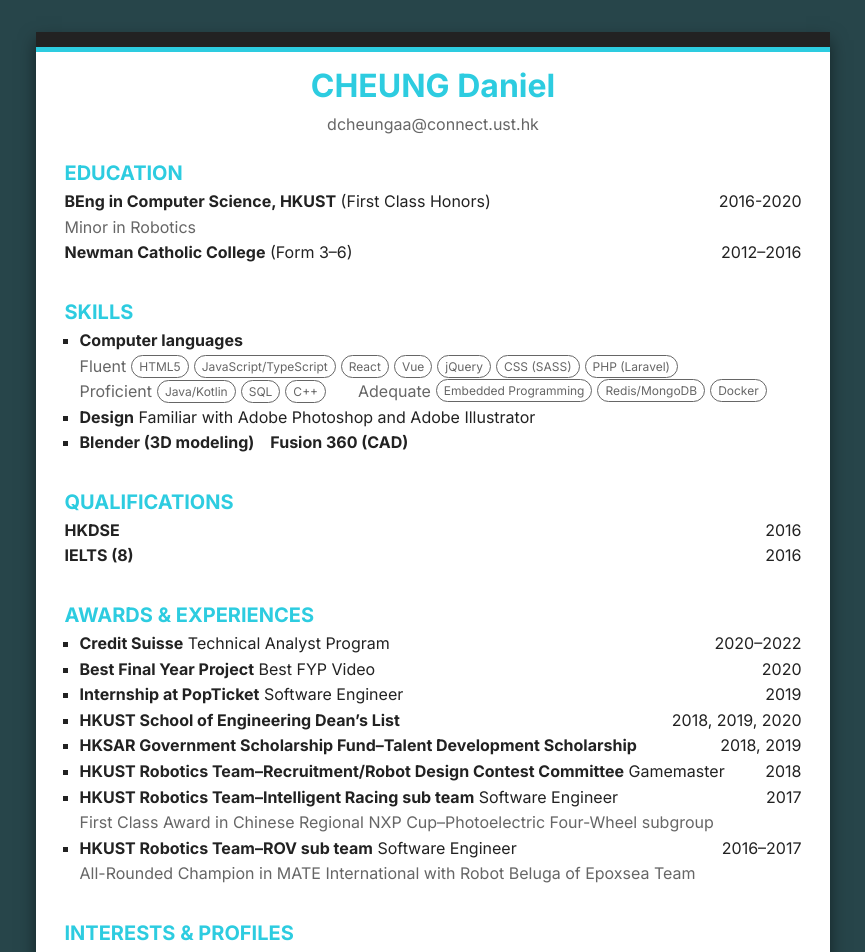
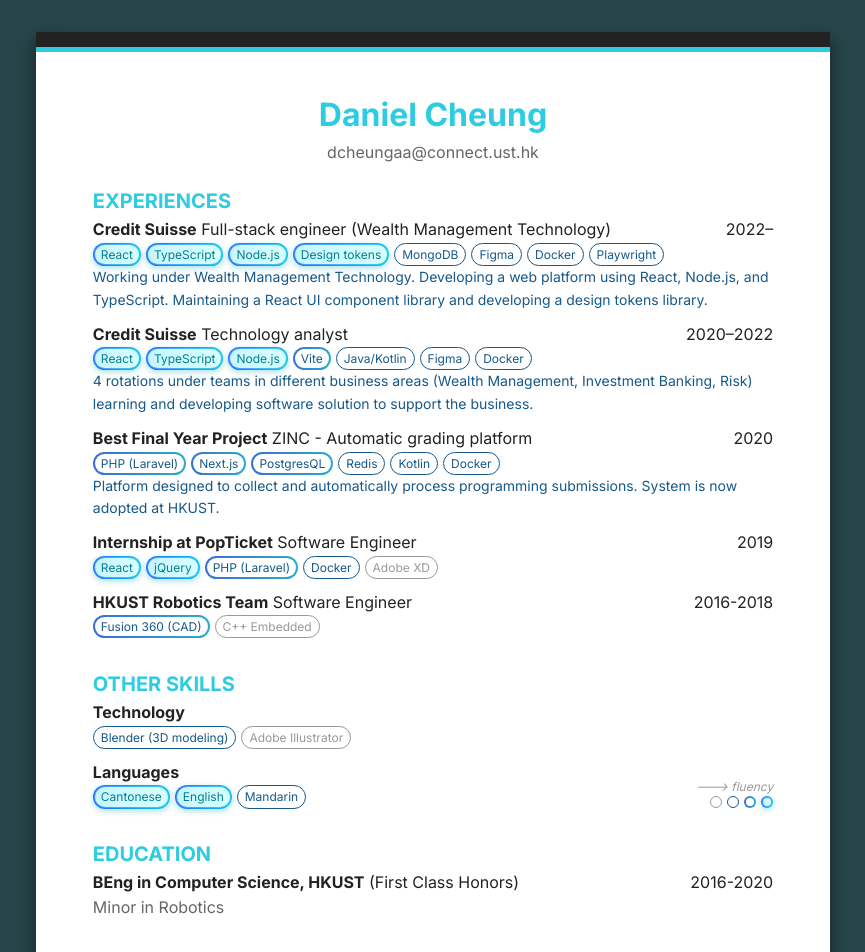
Before and after one commit to danvim/cv, a React (Vite) app: page / in a window 1280 px wide. Shown: the top 952 px of the page, without its empty margins (207-1072 px from the left). Built offline with nearby package versions, Linux system fonts and the light colour scheme.

Commit message:
Update CV 2023

```diff
--- a/src/App.tsx
+++ b/src/App.tsx
@@ -1,22 +1,174 @@
 import { A4 } from "./components/A4";
 import { Heading } from "./components/Heading";
 import { Box } from "./components/Box";
-import { Text } from "./components/Text";
+import { Desc, Text } from "./components/Text";
 import { Section } from "./components/Section";
 import { Entry } from "./components/Entry";
-import { Tag } from "./components/Tag";
-import { FC } from "react";
+import {
+  Label,
+  Legend,
+  LesserTag,
+  NiceTag,
+  PerfectTag,
+  Tag,
+} from "./components/Tag";
+import React, { FC } from "react";
+import { LI, UL } from "./components/LI";
+import identityImg from "./identity.png";
+import { Logo } from "./components/Logo";
 
 const App: FC = () => (
   <A4>
     <Box column centerItems style={{ marginBottom: 20 }}>
-      <Heading>CHEUNG Daniel</Heading>
+      <Heading>Daniel Cheung</Heading>
       <Box gap={32}>
         <Text size={16} color="#666">
           dcheungaa@connect.ust.hk
         </Text>
       </Box>
     </Box>
+
+    <Section title="Experiences">
+      <UL>
+        <LI>
+          <Box column>
+            <Entry dated="2022–">
+              <Text>
+                <strong>Credit Suisse</strong> Full-stack engineer (Wealth
+                Management Technology)
+              </Text>
+            </Entry>
+            <Box gap={5}>
+              <PerfectTag>React</PerfectTag>
+              <PerfectTag>TypeScript</PerfectTag>
+              <PerfectTag>Node.js</PerfectTag>
+              <PerfectTag>Design tokens</PerfectTag>
+              <Tag>MongoDB</Tag>
+              <Tag>Figma</Tag>
+              <Tag>Docker</Tag>
+              <Tag>Playwright</Tag>
+            </Box>
+            <Desc>
+              Working under Wealth Management Technology. Developing a web
+              platform using React, Node.js, and TypeScript. Maintaining a React
+              UI component library and developing a design tokens library.
+            </Desc>
+          </Box>
+        </LI>
+        <LI>
+          <Box column>
+            <Entry dated="2020–2022">
+              <Text>
+                <strong>Credit Suisse</strong> Technology analyst
+              </Text>
+            </Entry>
+            <Box gap={5}>
+              <PerfectTag>React</PerfectTag>
+              <PerfectTag>TypeScript</PerfectTag>
+              <PerfectTag>Node.js</PerfectTag>
+              <NiceTag>Vite</NiceTag>
+              <Tag>Java/Kotlin</Tag>
+              <Tag>Figma</Tag>
+              <Tag>Docker</Tag>
+            </Box>
+            <Desc>
+              4 rotations under teams in different business areas (Wealth
+              Management, Investment Banking, Risk) learning and developing
+              software solution to support the business.
+            </Desc>
+          </Box>
+        </LI>
+        <LI>
+          <Box column>
+            <Entry dated="2020">
+              <Text>
+                <strong>Best Final Year Project</strong> ZINC - Automatic
+                grading platform
+              </Text>
+            </Entry>
+            <Box gap={5}>
+              <NiceTag>PHP (Laravel)</NiceTag>
+              <NiceTag>Next.js</NiceTag>
+              <NiceTag>PostgresQL</NiceTag>
+              <Tag>Redis</Tag>
+              <Tag>Kotlin</Tag>
+              <Tag>Docker</Tag>
+            </Box>
+            <Desc>
+              Platform designed to collect and automatically process programming
+              submissions. System is now adopted at HKUST.
+            </Desc>
+          </Box>
+        </LI>
+        <LI>
+          <Entry dated="2019">
+            <Box column>
+              <Text>
+                <strong>Internship at PopTicket</strong> Software Engineer
+              </Text>
+              <Box gap={5}>
+                <PerfectTag>React</PerfectTag>
+                <PerfectTag>jQuery</PerfectTag>
+                <NiceTag>PHP (Laravel)</NiceTag>
+                <Tag>Docker</Tag>
+                <LesserTag>Adobe XD</LesserTag>
+              </Box>
+            </Box>
+          </Entry>
+        </LI>
+        <LI>
+          <Entry dated="2016-2018">
+            <Box column>
+              <Text>
+                <strong>HKUST Robotics Team</strong> Software Engineer
+              </Text>
+              <Box gap={5}>
+                <NiceTag>Fusion 360 (CAD)</NiceTag>
+                <LesserTag>C++ Embedded</LesserTag>
+              </Box>
+            </Box>
+          </Entry>
+        </LI>
+      </UL>
+    </Section>
+
+    <Section title="Other skills">
+      <UL>
+        <LI>
+          <strong>Technology</strong>
+          <Box gap={5}>
+            <Tag>Blender (3D modeling)</Tag>
+            <LesserTag>Adobe Illustrator</LesserTag>
+          </Box>
+        </LI>
+        <LI>
+          <Box column>
+            <strong>Languages</strong>
+            <Text>
+              <Box gap={5}>
+                <PerfectTag>Cantonese</PerfectTag>
+                <PerfectTag>English</PerfectTag>
+                <Tag>Mandarin</Tag>
+              </Box>
+            </Text>
+          </Box>
+        </LI>
+      </UL>
+
+      <Box
+        column
+        style={{ alignItems: "end", justifyContent: "end", marginTop: "-2em" }}
+      >
+        <Label>🡒 fluency</Label>
+        <Box centerItems gap={5}>
+          <Legend $styleName="lesserStyle" />
+          <Legend $styleName="normalStyle" />
+          <Legend $styleName="niceStyle" />
+          <Legend $styleName="perfectStyle" />
+        </Box>
+      </Box>
+    </Section>
+
     <Section title="Education">
       <Entry dated="2016-2020">
         <Box column>
@@ -27,179 +179,27 @@
           <Text color="#666">Minor in Robotics</Text>
         </Box>
       </Entry>
-      <Entry dated="2012–2016">
-        <strong>Newman Catholic College</strong> (Form 3–6)
-      </Entry>
-    </Section>
-    <Section title="Skills">
-      <ul>
-        <li>
-          <Box column>
-            <strong>Computer languages</strong>
-            <Text color="#666">
-              <Box centerItems gap={5}>
-                Fluent
-                <Box gap={5}>
-                  <Tag>HTML5</Tag>
-                  <Tag>JavaScript/TypeScript</Tag>
-                  <Tag>React</Tag>
-                  <Tag>Vue</Tag>
-                  <Tag>jQuery</Tag>
-                  <Tag>CSS (SASS)</Tag>
-                  <Tag>PHP (Laravel)</Tag>
-                </Box>
-              </Box>
-            </Text>
-            <Text color="#666">
-              <Box centerItems gap={32}>
-                <Box centerItems gap={5}>
-                  Proficient
-                  <Box gap={5}>
-                    <Tag>Java/Kotlin</Tag>
-                    <Tag>SQL</Tag>
-                    <Tag>C++</Tag>
-                  </Box>
-                </Box>
-                <Box gap={5}>
-                  Adequate
-                  <Box gap={5}>
-                    <Tag>Embedded Programming</Tag>
-                    <Tag>Redis/MongoDB</Tag>
-                    <Tag>Docker</Tag>
-                  </Box>
-                </Box>
-              </Box>
-            </Text>
-          </Box>
-        </li>
-        <li>
-          <strong>Design</strong>{" "}
-          <span>Familiar with Adobe Photoshop and Adobe Illustrator </span>
-        </li>
-        <li>
-          <Box gap={16}>
-            <strong>Blender (3D modeling)</strong>
-            <strong>Fusion 360 (CAD)</strong>
-          </Box>
-        </li>
-      </ul>
     </Section>
 
-    <Section title="Qualifications">
-      <Entry dated="2016">
-        <strong>HKDSE</strong>
-      </Entry>
-      <Entry dated="2016">
-        <strong>IELTS (8)</strong>
-      </Entry>
-    </Section>
-
-    <Section title="Awards & Experiences">
-      <ul>
-        <li>
-          <Entry dated="2020–2022">
-            <strong>Credit Suisse</strong> Technical Analyst Program
-          </Entry>
-        </li>
-        <li>
-          <Entry dated="2020">
-            <strong>Best Final Year Project</strong> Best FYP Video
-          </Entry>
-        </li>
-        <li>
-          <Entry dated="2019">
-            <strong>Internship at PopTicket</strong> Software Engineer
-          </Entry>
-        </li>
-        <li>
-          <Entry dated="2018, 2019, 2020">
-            <strong>HKUST School of Engineering Dean’s List</strong>
-          </Entry>
-        </li>
-        <li>
-          <Entry dated="2018, 2019">
-            <strong>
-              HKSAR Government Scholarship Fund–Talent Development Scholarship
-            </strong>
-          </Entry>
-        </li>
-        <li>
-          <Entry dated="2018">
-            <strong>
-              HKUST Robotics Team–Recruitment/Robot Design Contest Committee
-            </strong>{" "}
-            Gamemaster
-          </Entry>
-        </li>
-        <li>
-          <Entry dated="2017">
-            <Box column>
-              <Text>
-                <strong>HKUST Robotics Team–Intelligent Racing sub team</strong>{" "}
-                Software Engineer
-              </Text>
-              <Text color="#666">
-                First Class Award in Chinese Regional NXP Cup–Photoelectric
-                Four-Wheel subgroup
-              </Text>
-            </Box>
-          </Entry>
-        </li>
-        <li>
-          <Entry dated="2016–2017">
-            <Box column>
-              <Text>
-                <strong>HKUST Robotics Team–ROV sub team</strong> Software
-                Engineer
-              </Text>
-              <Text color="#666">
-                All-Rounded Champion in MATE International with Robot Beluga of
-                Epoxsea Team
-              </Text>
-            </Box>
-          </Entry>
-        </li>
-      </ul>
-    </Section>
-
-    <Section title="Interests & Profiles">
+    <Section title="Profiles">
       <div>
-        <strong style={{ width: 150, display: "inline-block" }}>
-          Languages
-        </strong>
-        <span>Fluent in Cantonese, English, and Mandarin</span>
-      </div>
-      <div>
-        <strong style={{ width: 150, display: "inline-block" }}>
-          Programming
-        </strong>
-        <div style={{ paddingLeft: 25 }}>
-          <div>
-            <strong style={{ width: 250, display: "inline-block" }}>
-              StackOverflow profile
+        <strong style={{ width: 200, display: "inline-block" }}>
+          StackOverflow
         </strong>
         <a href="https://stackoverflow.com/users/1993909/daniel-cheung">
           https://stackoverflow.com/users/1993909/daniel-cheung
         </a>
       </div>
       <div>
-            <strong style={{ width: 250, display: "inline-block" }}>
-              GitHub personal page ∙ profile
+        <strong style={{ width: 200, display: "inline-block" }}>
+          GitHub page ∙ profile
         </strong>
         <a href="https://danvim.github.io">https://danvim.github.io</a>
         {" ∙ "}
         <a href="https://github.com/danvim/">https://github.com/danvim/</a>
       </div>
-        </div>
-      </div>
       <div>
-        <strong style={{ width: 150, display: "inline-block" }}>
-          Other interests
-        </strong>
-        <span>Calligraphy, Science, Graphic Design, Drawing</span>
-      </div>
-      <div>
-        <strong style={{ width: 150, display: "inline-block" }}>
+        <strong style={{ width: 200, display: "inline-block" }}>
           LinkedIn
         </strong>
         <a href="https://www.linkedin.com/in/-daniel-cheung/">
@@ -207,6 +207,8 @@
         </a>
       </div>
     </Section>
+
+    <Logo src={identityImg} />
   </A4>
 );
 
--- a/src/components/A4.tsx
+++ b/src/components/A4.tsx
@@ -1,4 +1,4 @@
-import styled from 'styled-components'
+import styled from "styled-components";
 
 export const A4 = styled.div`
   position: relative;
@@ -6,28 +6,29 @@
   width: 210mm;
   height: 297mm;
   overflow: hidden;
-  padding: 0.75cm;
+  padding: 1.5cm;
   background: #fff;
 
   @media screen {
     box-shadow: 0 8px 16px rgba(0, 0, 0, 0.5);
   }
 
-  &::before, &::after {
-    content: '';
+  &::before,
+  &::after {
+    content: "";
     position: absolute;
-    top:0;
-    left:0;
-    right:0;
+    top: 0;
+    left: 0;
+    right: 0;
   }
 
   &::before {
     height: 20px;
-    background-color: #2dcce0
+    background-color: #2dcce0;
   }
 
   &::after {
     height: 15px;
-    background-color: #222
+    background-color: #222;
   }
-`
+`;
--- /dev/null
+++ b/src/components/LI.ts
@@ -0,0 +1,13 @@
+import styled from "styled-components";
+
+export const UL = styled.ul`
+  padding: 0;
+`;
+
+export const LI = styled.li`
+  list-style: none;
+
+  &:not(&:last-of-type) {
+    margin-bottom: 8pt;
+  }
+`;
--- /dev/null
+++ b/src/components/Logo.ts
@@ -0,0 +1,9 @@
+import styled from "styled-components";
+
+export const Logo = styled.img`
+  width: 2cm;
+  border-radius: 1cm;
+  position: absolute;
+  bottom: 1cm;
+  right: 1cm;
+`;
--- a/src/components/Section.tsx
+++ b/src/components/Section.tsx
@@ -1,21 +1,26 @@
-import styled from 'styled-components'
-import { ReactNode } from 'react'
-import { Heading } from './Heading'
+import styled from "styled-components";
+import { ReactNode } from "react";
+import { Heading } from "./Heading";
 
 interface SectionProps {
-  title: string
-  children: ReactNode
+  title: string;
+  children: ReactNode;
 }
 
-export const Section = styled.section.attrs<SectionProps>(({ title, children }) => ({
-  children: (
-    <>
-      <Heading size={20} upper>{title}</Heading>
-      {children}
-    </>
-  )
-}))`
+export const Section = styled.section.attrs<SectionProps>(
+  ({ title, children }) => ({
+    title: undefined,
+    children: (
+      <>
+        <Heading size={20} upper>
+          {title}
+        </Heading>
+        {children}
+      </>
+    ),
+  }),
+)`
   &:not(:last-child) {
     margin-bottom: 30px;
   }
-`
+`;
--- a/src/components/Tag.tsx
+++ b/src/components/Tag.tsx
@@ -1,10 +1,103 @@
-import styled from 'styled-components'
+import styled, { css } from "styled-components";
 
-export const Tag = styled.div`
+const lesserStyle = css`
+  --border-width: 1px;
+  border: 1px solid #999;
+  color: #999;
+`;
+
+const normalStyle = css`
+  --border-width: 1px;
+  border: 1px solid #16598a;
+  color: #16598a;
+`;
+
+const niceStyle = css`
+  --border-width: 2px;
+  background-image: linear-gradient(90deg, #396ed6 0%, #2caec6 100%);
+  background-size: calc(100% + calc(var(--border-width) * 4));
+  background-position: center;
+  border: 2px solid transparent;
+  color: #16598a;
+  position: relative;
+  z-index: 0;
+
+  &::before {
+    content: "";
+    display: block;
+    position: absolute;
+    top: 0;
+    left: 0;
+    right: 0;
+    bottom: 0;
+    background-color: #fff;
+    z-index: -1;
+    border-radius: 100px;
+  }
+`;
+
+const perfectStyle = css`
+  ${niceStyle};
+  background-image: linear-gradient(90deg, #1668ff 0%, #02c2e9 100%);
+
+  box-shadow: 0 2px 6px 0 #2caec666;
+  text-shadow: 0 0 2px rgba(255, 255, 255, 0.2);
+  color: #00818d;
+
+  &::before {
+    background: linear-gradient(90deg, #c7f5ff 0%, #d8ffff 100%);
+    box-shadow:
+      0 0 2px rgba(196, 255, 255, 0.95),
+      0 0 2px rgba(255, 255, 255, 0.2);
+  }
+`;
+
+const tagStylesByName = {
+  lesserStyle,
+  normalStyle,
+  niceStyle,
+  perfectStyle,
+} as const;
+
+const TagBase = styled.div`
+  --border-width: 1px;
+  box-sizing: border-box;
   display: inline-block;
   border-radius: 1em;
-  border: 1px solid #666;
-  color: #666;
-  padding: 1px 7px;
   font-size: 0.75em;
-`
+  padding: calc(2px - var(--border-width)) calc(8px - var(--border-width));
+`;
+
+export const LesserTag = styled(TagBase)`
+  ${lesserStyle};
+`;
+
+export const Tag = styled(TagBase)`
+  ${normalStyle};
+`;
+
+export const NiceTag = styled(TagBase)`
+  ${niceStyle};
+`;
+
+export const PerfectTag = styled(TagBase)`
+  ${perfectStyle};
+`;
+
+export const Legend = styled.div<{ $styleName: keyof typeof tagStylesByName }>`
+  --size: 12px;
+  box-sizing: border-box;
+  width: var(--size);
+  height: var(--size);
+  border-radius: calc(var(--size) / 2);
+
+  ${(p) => tagStylesByName[p.$styleName]};
+
+  background-size: var(--size);
+`;
+
+export const Label = styled.span`
+  font-size: 0.75em;
+  font-style: italic;
+  color: #999;
+`;
--- a/src/components/Text.tsx
+++ b/src/components/Text.tsx
@@ -1,11 +1,16 @@
-import styled from 'styled-components'
+import styled from "styled-components";
 
 interface TextProps {
-  size?: number
-  color?: string
+  size?: number;
+  color?: string;
 }
 
 export const Text = styled.span<TextProps>`
-  font-size: ${p => p.size ?? 'inherit'}px;
-  color: ${p => p.color ?? 'unset'}
-`
+  font-size: ${(p) => p.size ?? "inherit"}px;
+  color: ${(p) => p.color ?? "unset"};
+`;
+
+export const Desc = styled(Text)`
+  font-size: 0.875em;
+  color: ${(p) => p.color ?? "#16598a"};
+`;
--- /dev/null
+++ b/src/index.d.ts
@@ -0,0 +1,4 @@
+declare module "*.png";
+declare module "*.svg";
+declare module "*.jpeg";
+declare module "*.jpg";
--- a/src/index.scss
+++ b/src/index.scss
@@ -1,4 +1,9 @@
 @import url('https://fonts.googleapis.com/css2?family=Inter:wght@100;200;300;400;500;600;700;800;900&display=swap');
+
+@page {
+  size: 210mm 297mm;
+  margin: 0 0 0 0;
+}
 
 body {
   color: #222;
@@ -32,7 +37,7 @@
 
 code {
   font-family: source-code-pro, Menlo, Monaco, Consolas, 'Courier New',
-    monospace;
+  monospace;
 }
 
 ul {
@@ -53,9 +58,9 @@
     &::after {
       content: '';
       position: absolute;
-      top:100%;
-      left:0;
-      right:0;
+      top: 100%;
+      left: 0;
+      right: 0;
       height: 2px;
       background-color: #2dcce0
     }
```
Also changed, not shown: index.html (+10 -10 lines), package.json (+4 -3 lines), src/components/Entry.tsx (+8 -7 lines), src/identity.png (added), 1 other file (tests, documents, lock files or other folders). Lines whose indentation alone changed are shown as unchanged.
